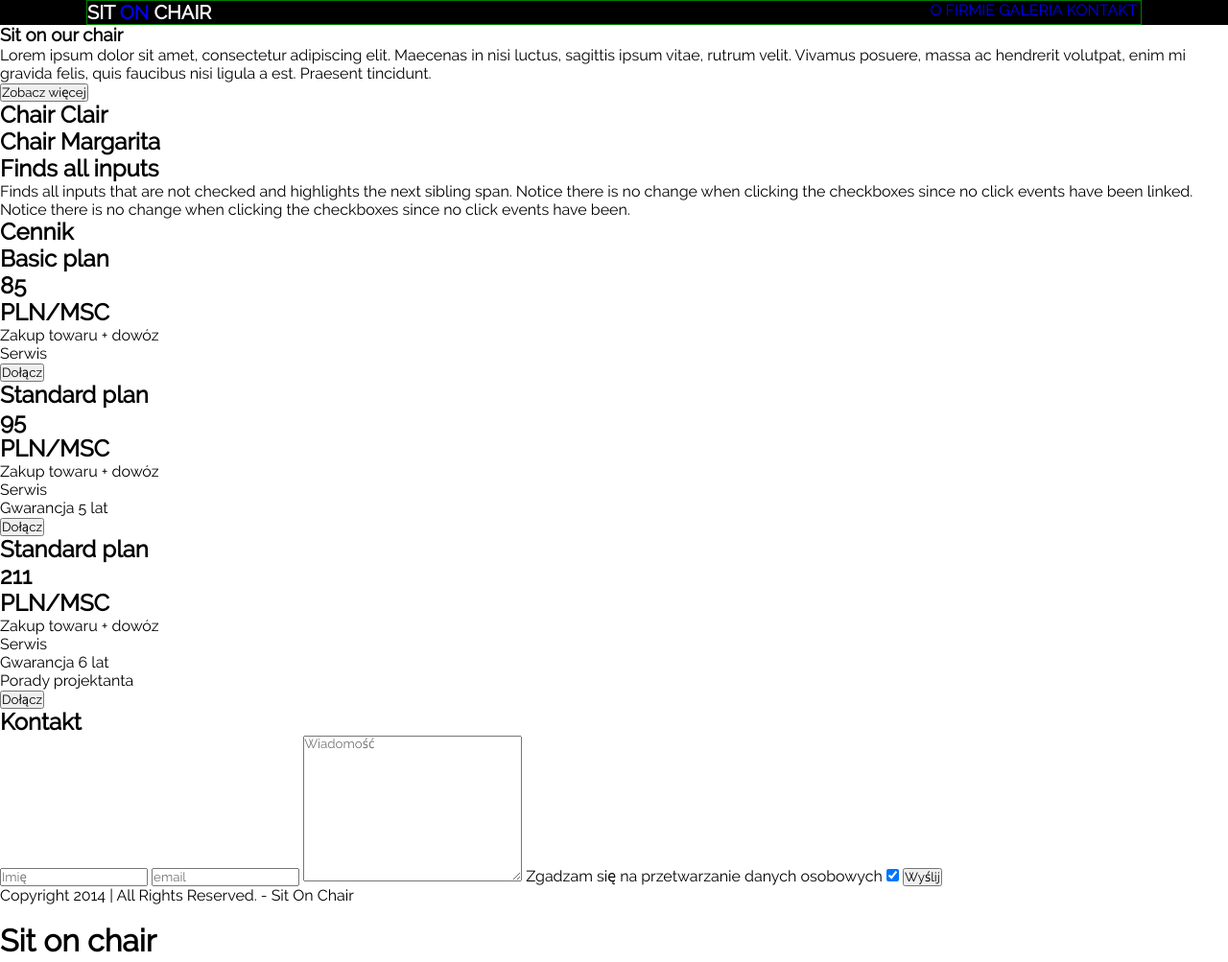
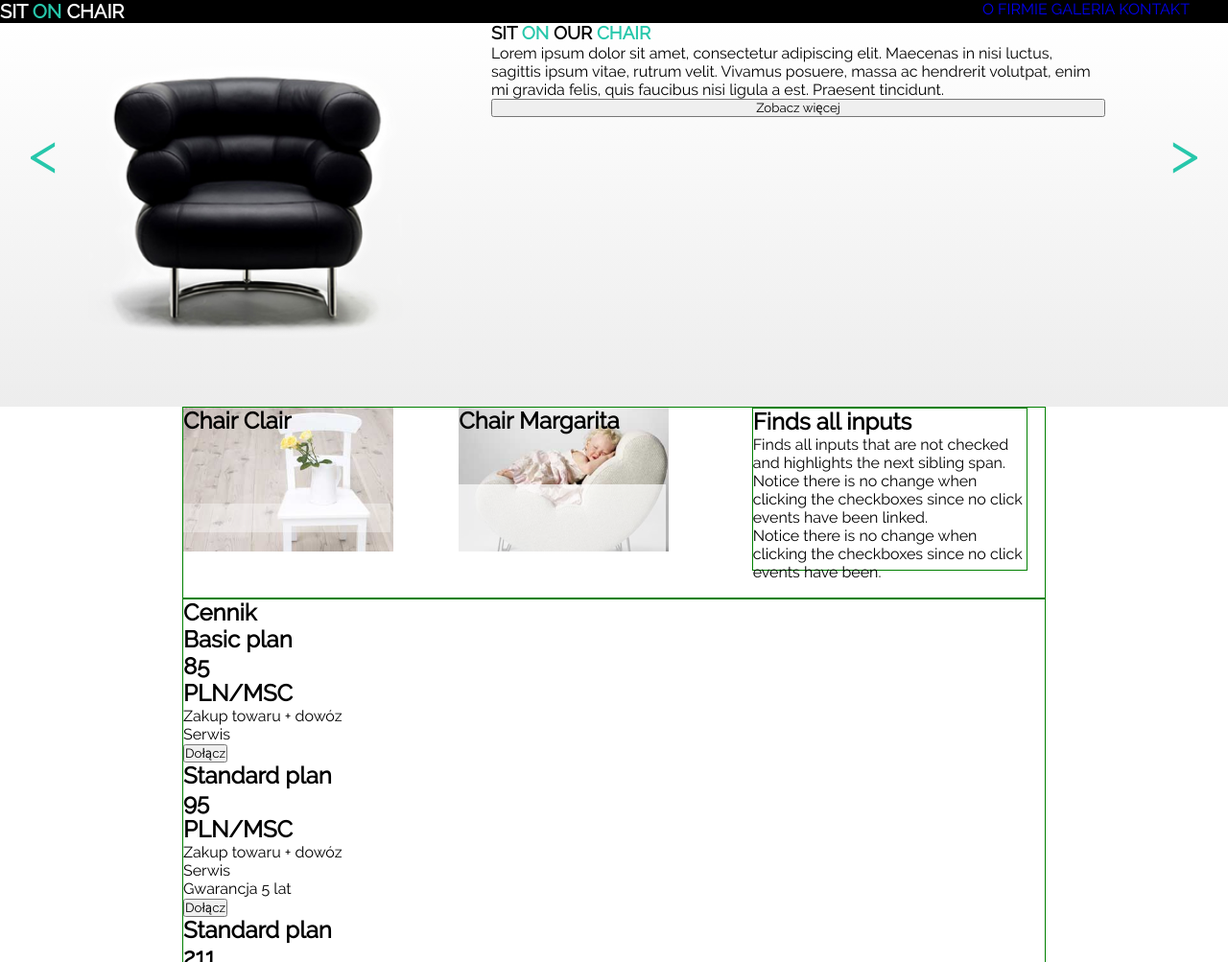
Before and after one commit to marcinho51/Sit_on_Chair, a plain HTML site: page index.html in a window 1280 px wide. Shown: the top 1003 px of the page at 96% size. Drawn offline with Linux system fonts and the light colour scheme.

Commit message:
Last commit from the exercises

```diff
--- a/css/style.css
+++ b/css/style.css
@@ -8,7 +8,7 @@
 }
 
 .container {
-    width: 1100px;
+    width: 900px;
     margin: 0 auto;
     border: 1px solid green;
 }
@@ -55,7 +55,7 @@ header h1 {
 }
 
 header span {
-    color: blue;
+    color: #27c7ab;
 }
 
 .firstNav {
@@ -89,8 +89,117 @@ header span {
 
 /* section chairAndText */
 
+.chairAndText {
+    display: flex;
+    justify-items: space-between;
+    position: relative;
+    background: rgba(255, 255, 255, 1);
+    background: -moz-linear-gradient(top, rgba(255, 255, 255, 1) 0%, rgba(246, 246, 246, 1) 47%, rgba(237, 237, 237, 1) 100%);
+    background: -webkit-gradient(left top, left bottom, color-stop(0%, rgba(255, 255, 255, 1)), color-stop(47%, rgba(246, 246, 246, 1)), color-stop(100%, rgba(237, 237, 237, 1)));
+    background: -webkit-linear-gradient(top, rgba(255, 255, 255, 1) 0%, rgba(246, 246, 246, 1) 47%, rgba(237, 237, 237, 1) 100%);
+    background: -o-linear-gradient(top, rgba(255, 255, 255, 1) 0%, rgba(246, 246, 246, 1) 47%, rgba(237, 237, 237, 1) 100%);
+    background: -ms-linear-gradient(top, rgba(255, 255, 255, 1) 0%, rgba(246, 246, 246, 1) 47%, rgba(237, 237, 237, 1) 100%);
+    background: linear-gradient(to bottom, rgba(255, 255, 255, 1) 0%, rgba(246, 246, 246, 1) 47%, rgba(237, 237, 237, 1) 100%);
+    filter: progid: DXImageTransform.Microsoft.gradient( startColorstr='#ffffff', endColorstr='#ededed', GradientType=0);
+}
+
+.chairPhoto:before {
+    content: "<";
+    font-size: 60px;
+    display: block;
+    position: absolute;
+    left: 30px;
+    top: 100px;
+    color: #27c7ab;
+}
+
+.chairText:after {
+    content: ">";
+    font-size: 60px;
+    display: block;
+    position: absolute;
+    right: 30px;
+    top: 100px;
+    color: #27c7ab;
+}
+
+.chairPhoto {
+    background-image: url("../images/black_chair.png");
+    background-size: contain;
+    background-repeat: no-repeat;
+    height: 400px;
+    width: 40%;
+}
+
+.chairText {
+    width: 50%;
+    display: flex;
+    flex-direction: column;
+}
+
+.chairText span {
+    color: #27c7ab;
+    text-transform: uppercase;
+}
+
+.chairText h1 {
+    text-transform: uppercase;
+}
+
 
 /* section chairOptions */
+
+.chairOptions {
+    display: flex;
+    justify-content: space-between;
+    height: 200px;
+}
+
+.chairClair {
+    width: 32%;
+    height: 150px;
+    background-image: url("../images/box1_img.jpg");
+    background-size: contain;
+    background-repeat: no-repeat;
+    position: relative;
+}
+
+.chairClair div {
+    height: 30px;
+    opacity: 0.5;
+}
+
+.chairMargarita {
+    width: 32%;
+    height: 150px;
+    background-image: url("../images/box2_img.jpg");
+    background-size: contain;
+    background-repeat: no-repeat;
+    position: relative;
+}
+
+.opacityChairClair {
+    height: 70px;
+    width: 75%;
+    background: rgba(255, 255, 255, 0.7);
+    position: absolute;
+    top: 100px;
+    left: 0;
+}
+
+.opacityChairMargarita {
+    height: 70px;
+    width: 75%;
+    background: rgba(255, 255, 255, 0.7);
+    position: absolute;
+    top: 80px;
+    left: 0;
+}
+
+.textFindInputs {
+    width: 32%;
+    height: 170px;
+}
 
 
 /* section chairPrices */
@@ -100,3 +209,12 @@ header span {
 
 
 /* footer */
+
+footer {
+    display: flex;
+    justify-content: space-between;
+}
+
+#lastParagraph {
+    text-transform: uppercase;
+}
--- a/index.html
+++ b/index.html
@@ -11,7 +11,7 @@
 
 <body>
     <header>
-        <div class="menu container">
+        <div class="menu">
             <div class="menuLeft">
                 <h1>Sit <span>on</span> chair</h1>
             </div>
@@ -31,28 +31,30 @@
             </div>
         </div>
     </header>
+
     <section class="chairAndText">
         <article class="chairPhoto">
 
         </article>
         <article class="chairText">
-            <h1>Sit on our chair</h1>
+            <h1>Sit <span>on</span> our <span>chair</span></h1>
             <p>Lorem ipsum dolor sit amet, consectetur adipiscing elit. Maecenas in nisi luctus, sagittis ipsum vitae, rutrum velit. Vivamus posuere, massa ac hendrerit volutpat, enim mi gravida felis, quis faucibus nisi ligula a est. Praesent tincidunt.</p>
             <button>Zobacz więcej</button>
         </article>
     </section>
-    <section class="chairOptions">
+
+    <section class="chairOptions container">
         <article class="chairClair">
-            <div>
-                <h2>Chair <span>Clair</span></h2>
-            </div>
+            <div class="opacityChairClair"></div>
+            <h2>Chair <span>Clair</span></h2>
+
         </article>
         <article class="chairMargarita">
-            <div>
-                <h2>Chair <span>Margarita</span></h2>
-            </div>
+            <div class="opacityChairMargarita"></div>
+            <h2>Chair <span>Margarita</span></h2>
+
         </article>
-        <article class="textFindInputs">
+        <article class="textFindInputs container">
             <div>
                 <h2>Finds all inputs</h2>
                 <p>Finds all inputs that are not checked and highlights the next sibling span. Notice there is no change when clicking the checkboxes since no click events have been linked.</p>
@@ -60,7 +62,8 @@
             </div>
         </article>
     </section>
-    <section class="prices">
+
+    <section class="prices container">
         <h1>Cennik</h1>
         <div class="basicPlan">
             <h1>Basic plan</h1>
@@ -90,7 +93,7 @@
             <button>Dołącz</button>
         </div>
     </section>
-    <section class="contact">
+    <section class="contact container">
         <h1>Kontakt</h1>
         <form action="#">
             <input type="text" name="userName" id="name" placeholder="Imię">
@@ -101,16 +104,16 @@
             <label for="send"><input type="submit" value="Wyślij"></label>
         </form>
         <div class="redChair"></div>
-
     </section>
 
-    <footer>
+    <footer class="container">
         <p>Copyright 2014 | All Rights Reserved. - Sit On Chair</p>
         <img src="" alt="">
         <img src="" alt="">
         <img src="" alt="">
         <img src="" alt="">
-        <h1>Sit on chair</h1>
+        <p id="lastParagraph">Sit on chair
+            <p>
     </footer>
 </body>
 
```
